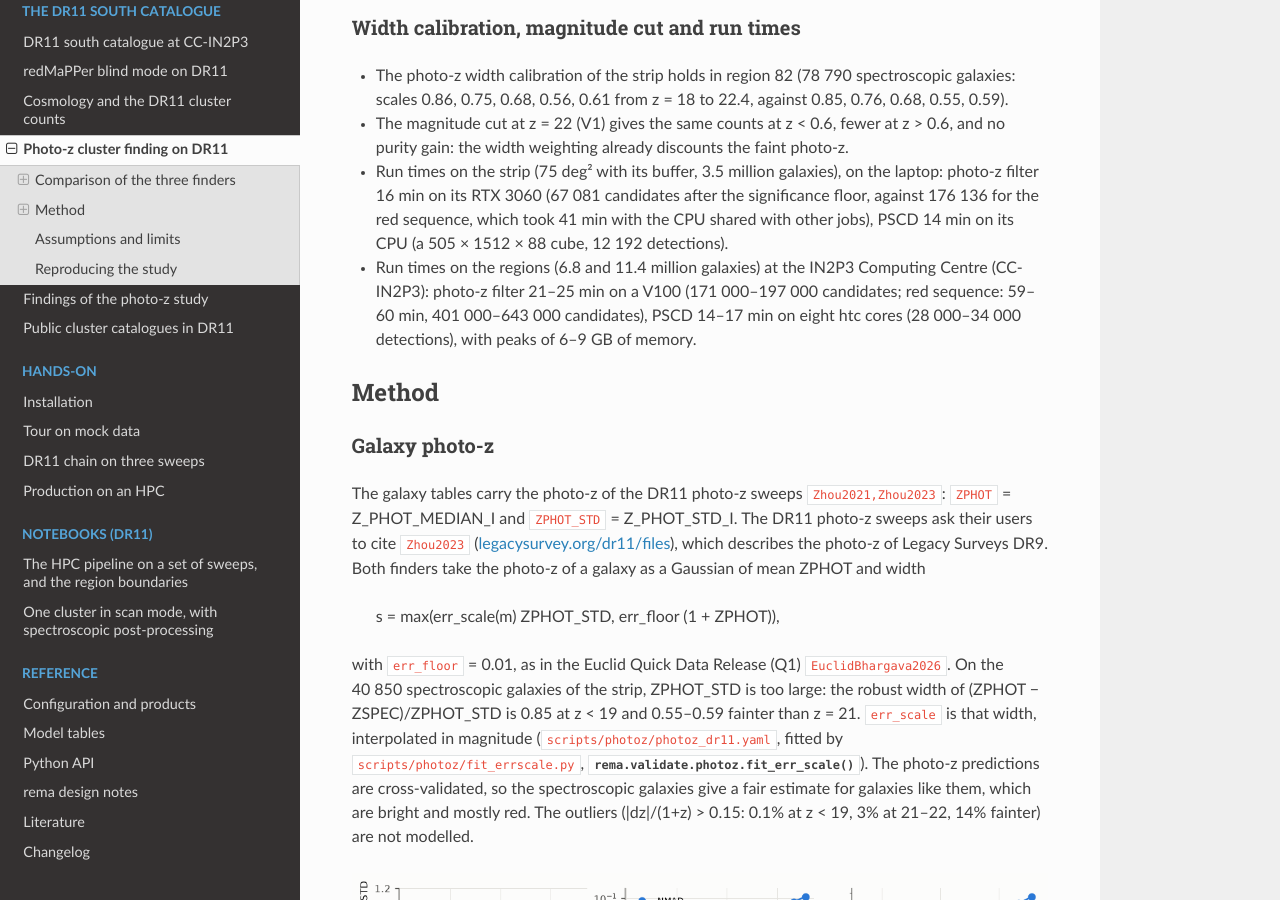
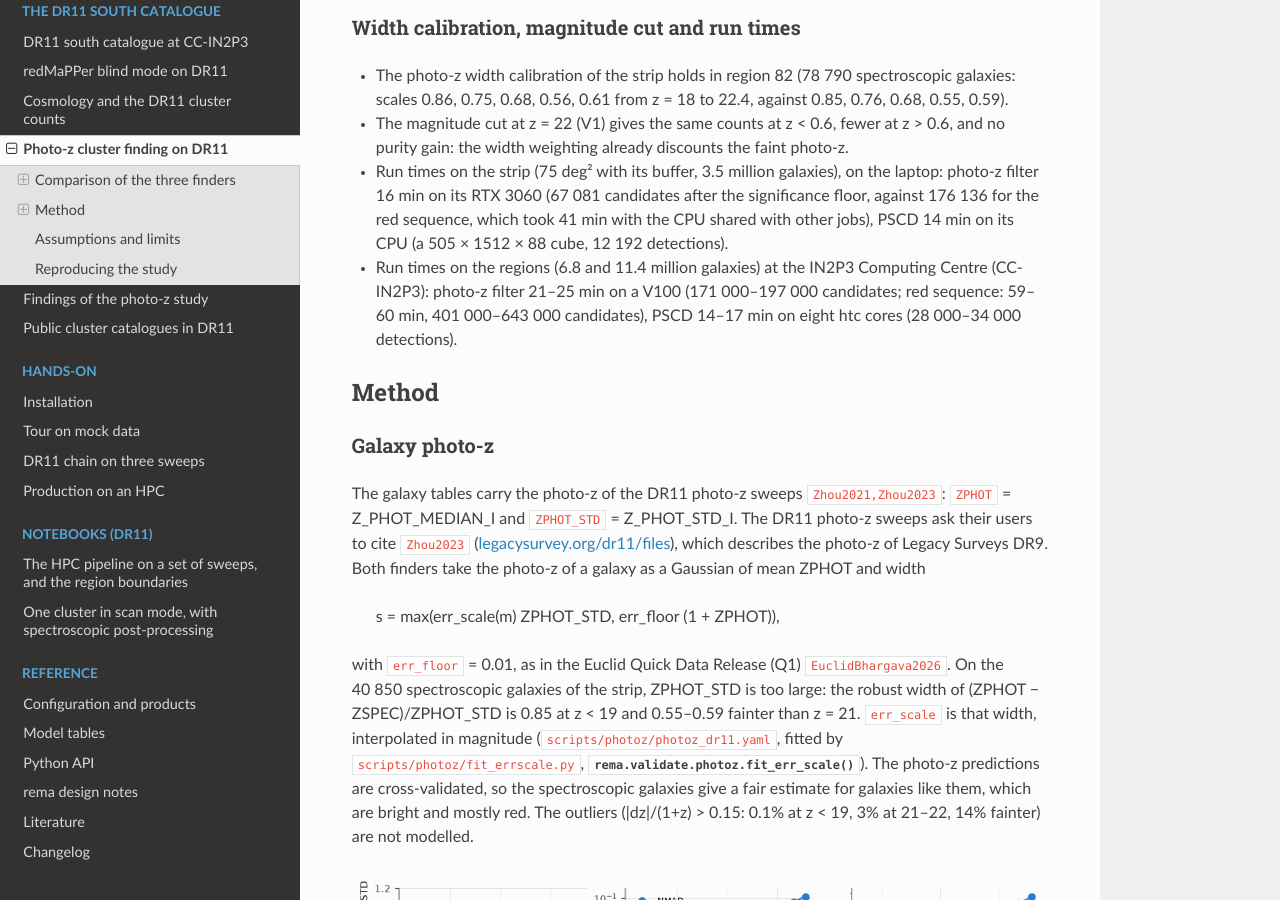
Before and after one commit to JohanComparat/rema-jax, a Sphinx documentation site: the page built from docs/photoz_finders.rst, in a window 1280 px wide and 900 px high, scrolled down 5506 px. Built offline with Sphinx 7.4.7 and the Read the Docs theme 3.1.0, drawn with Linux system fonts in a browser that asks for light colours; pages that are not in the unit, such as notebooks, are missing from menus; cross-references to code outside the pages are shown as plain code.

Commit message:
Docs: drop the unsourced PSCD peak-memory figures of the photo-z pages

```diff
--- a/docs/photoz_finders.rst
+++ b/docs/photoz_finders.rst
@@ -208,7 +208,7 @@ Width calibration, magnitude cut and run times
 - Run times on the regions (6.8 and 11.4 million galaxies) at the IN2P3 Computing Centre
   (CC-IN2P3): photo-z filter 21–25 min on a V100 (171 000–197 000 candidates; red sequence:
   59–60 min, 401 000–643 000 candidates), PSCD 14–17 min on eight htc cores (28 000–34 000
-  detections), with peaks of 6–9 GB of memory.
+  detections).
 
 Method
 ------
--- a/docs/photoz_study_findings.rst
+++ b/docs/photoz_study_findings.rst
@@ -410,7 +410,7 @@ Computing cost
      - 21–25 min, 171 000–197 000 candidates
    * - PSCD
      - 14 min, 12 192 detections, 4.2 GB
-     - 14–17 min, 28 000–34 000 detections, 7–9 GB
+     - 14–17 min, 28 000–34 000 detections
 
 The whole study at CC-IN2P3 (galaxy tables of the two regions, twenty region runs and three strip runs)
 used 5.2 GB on /sps.
```
